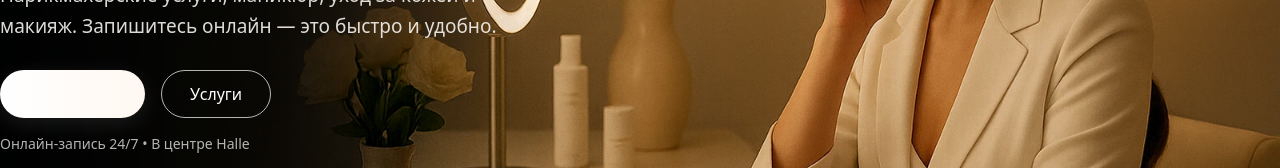
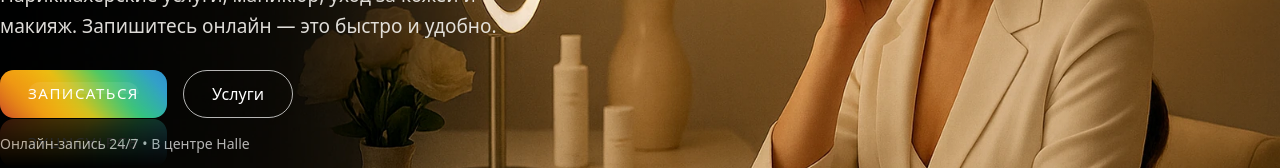
Before and after one commit to KonstantinM88/salon-elen-fe, a Next.js app: page / in a window 1280 px wide. Shown: the part 430-598 px from the top of the page. Built offline with nearby package versions, Linux system fonts and the light colour scheme; no server answers; the database is empty.

Commit message:
button upgrade

```diff
--- a/src/app/globals.css
+++ b/src/app/globals.css
@@ -393,3 +393,118 @@ html { scroll-behavior: smooth; }
     animation-duration: 6.5s;
   }
 }
+
+/* ====== Rainbow CTA (градиентный неон) ====== */
+/* анимация перелива */
+@keyframes rainbow-eff {
+  0%   { background-position: 0 0; }
+  50%  { background-position: 400% 0; }
+  100% { background-position: 0 0; }
+}
+
+/* базовый контейнер — используем Tailwind через @layer components */
+@layer components {
+  .rainbow-btn {
+    @apply relative inline-flex items-center justify-center
+           rounded-xl px-6 h-12 text-[15px] tracking-[0.1em] uppercase
+           select-none overflow-hidden bg-black text-white
+           transition-[transform,box-shadow,opacity] duration-300 ease-out;
+    -webkit-box-reflect: below 1px linear-gradient(transparent, #0004);
+  }
+
+  /* внутренний слой с текстом */
+  .rainbow-btn > span {
+    @apply relative z-[2];
+  }
+
+  /* полупрозрачный верхний блик */
+  .rainbow-btn > span::before {
+    content: "";
+    position: absolute;
+    inset: 0 0 50% 0;           /* верхняя половина */
+    border-top-left-radius: 0.75rem;  /* ~ rounded-xl */
+    border-top-right-radius: 0.75rem;
+    background: rgba(255,255,255,0.08);
+    pointer-events: none;
+  }
+
+  /* внешний градиентный слой */
+  .rainbow-btn::before,
+  .rainbow-btn::after {
+    content: "";
+    position: absolute;
+    inset: 0;
+    border-radius: 0.75rem;     /* sync с rounded-xl */
+    background: linear-gradient(
+      45deg,
+      #c0392b, #f39c12, #f1c40f, #2ecc71,
+      #3498db, #2980b9, #9b59b6, #8e44ad,
+      #c0392b, #f39c12, #f1c40f, #2ecc71,
+      #3498db, #2980b9, #9b59b6, #8e44ad
+    );
+    background-size: 400%;
+    opacity: 0;
+    transition: opacity .5s ease;
+    z-index: 0;
+  }
+
+  /* размытие для неонового свечения */
+  .rainbow-btn::after {
+    filter: blur(18px);
+  }
+
+  /* hover/focus — включаем свечение и перелив */
+  .rainbow-btn:hover::before,
+  .rainbow-btn:hover::after,
+  .rainbow-btn:focus-visible::before,
+  .rainbow-btn:focus-visible::after {
+    opacity: 1;
+    animation: rainbow-eff 12s linear infinite;
+  }
+
+  /* на ховер делаем текст ярче */
+  .rainbow-btn:hover > span,
+  .rainbow-btn:focus-visible > span {
+    color: #fff;
+  }
+
+  /* фокус-обводка */
+  .rainbow-btn:focus-visible {
+    outline: none;
+    box-shadow: 0 0 0 3px rgba(255,255,255,.55), 0 0 0 6px rgba(255,255,255,.18);
+  }
+
+  /* модификатор: постоянная анимация в покое (idle) */
+  .rainbow-animate-idle::before,
+  .rainbow-animate-idle::after {
+    opacity: 1;
+    animation: rainbow-eff 12s linear infinite;
+  }
+
+  /* модификатор: без отражения снизу */
+  .rainbow-no-reflect {
+    -webkit-box-reflect: unset;
+  }
+}
+
+/* чуть сильнее эффекты на десктопе */
+@media (min-width: 1024px) and (hover: hover) and (pointer: fine) {
+  .rainbow-btn:hover {
+    box-shadow: 0 10px 28px rgba(255,255,255,0.16);
+    transform: translateY(-1px);
+  }
+  .rainbow-animate-idle::before,
+  .rainbow-animate-idle::after {
+    animation-duration: 10s; /* быстрее перелив на десктопе */
+  }
+}
+
+/* уважение к reduced motion */
+@media (prefers-reduced-motion: reduce) {
+  :root:not([data-allow-motion="true"]) .rainbow-btn::before,
+  :root:not([data-allow-motion="true"]) .rainbow-btn::after,
+  :root:not([data-allow-motion="true"]) .rainbow-animate-idle::before,
+  :root:not([data-allow-motion="true"]) .rainbow-animate-idle::after {
+    animation: none !important;
+  }
+}
--- a/src/app/page.tsx
+++ b/src/app/page.tsx
@@ -1,7 +1,8 @@
 import Link from "next/link";
 import Image from "next/image";
 import Section from "@/components/section";
-import CTAButton from "@/components/cta-button"; // ← живая кнопка
+// import CTAButton from "@/components/cta-button"; // ← больше не используем в герое
+import RainbowCTA from "@/components/RainbowCTA";   // ← новая градиентная кнопка
 import { prisma } from "@/lib/db";
 
 /* ---------- Типы ---------- */
@@ -61,7 +62,7 @@ export default async function Page() {
 
   return (
     <main>
-      {/* HERO — mobile старый layout, но кнопка заменена на CTAButton; desktop — обновлённый тёмный */}
+      {/* HERO — mobile и desktop с новой градиентной кнопкой RainbowCTA */}
       <section className="relative isolate w-full">
         {/* ===== MOBILE (до md) ===== */}
         <div className="md:hidden">
@@ -105,32 +106,13 @@ export default async function Page() {
               Парикмахерские услуги, маникюр, уход за кожей и макияж. Запишитесь онлайн — это быстро и удобно.
             </p>
             <div className="mt-4 flex gap-3">
-              {/* Мобильная «живая» кнопка — делаем компактнее высоту/паддинги */}
-              {/* <CTAButton href="/booking" idle="aura" className="h-10 px-5 text-sm">
-  Записаться
-</CTAButton> */}
-{/* Мобильная «живая» кнопка — ярче и заметнее */}
-<CTAButton
-  href="/booking"
-  ariaLabel="Записаться онлайн"
-  idle="aura"
-  cycleBg
-  cycleText={[
-    "Записаться",
-    "Свободные слоты сегодня",
-    "3 минуты — и готово",
-    "Мастер ждёт вас"
-  ]}
-  cycleIntervalMs={4200} // меняем чуть реже
-  hoverText="Записаться сейчас"
-  pressText="Открываю запись…"
-  className="cta-boost idle-sheen"
->
-  Записаться
-</CTAButton>
-
-
-
+              {/* Мобильная новая кнопка — компактнее и можно включить idle-анимацию */}
+              <RainbowCTA
+                href="/booking"
+                label="Записаться"
+                className="h-10 px-5 text-[14px]"  /* уменьшили габариты */
+                idle                                     /* всегда переливается мягко */
+              />
 
               <Link
                 href="/services"
@@ -181,19 +163,13 @@ export default async function Page() {
                   </p>
 
                   <div className="mt-7 flex items-center gap-4">
-                    {/* Десктопная «живая» кнопка */}
-                    {/* <CTAButton href="/booking" idle="sheen">Записаться</CTAButton> */}
-                    {/* Десктопная «живая» кнопка — делаем заметнее */}
-<CTAButton
-  href="/booking"
-  ariaLabel="Записаться онлайн"
-  idle="gradient"                            // мягкий тёплый перелив
-  className="cta-boost idle-sheen"           // + редкий автоблик и усиление для десктопа
->
-  Записаться
-</CTAButton>
-
-
+                    {/* Десктопная новая кнопка — чуть крупнее и idle-анимация */}
+                    <RainbowCTA
+                      href="/booking"
+                      label="Записаться"
+                      className="h-12 px-7 text-[15px]"
+                      idle   /* всегда переливается (в покое тоже) */
+                    />
 
                     <Link
                       href="/services"
@@ -337,6 +313,7 @@ export default async function Page() {
               Выберите удобное время и запишитесь онлайн.
             </p>
             <div className="mt-6">
+              {/* Здесь можно тоже поставить RainbowCTA, если хочешь единый стиль */}
               <Link href="/booking" className="btn">Записаться</Link>
             </div>
           </div>
--- /dev/null
+++ b/src/components/RainbowCTA.tsx
@@ -0,0 +1,32 @@
+"use client";
+
+import Link from "next/link";
+
+export default function RainbowCTA({
+  href,
+  label = "Записаться",
+  className = "",
+  idle = false,           // true — всегда переливается (без ховера)
+  noReflect = false,      // убрать отражение снизу
+}: {
+  href: string;
+  label?: string;
+  className?: string;
+  idle?: boolean;
+  noReflect?: boolean;
+}) {
+  const mods = [
+    "rainbow-btn",
+    idle ? "rainbow-animate-idle" : "",
+    noReflect ? "rainbow-no-reflect" : "",
+    className,
+  ]
+    .filter(Boolean)
+    .join(" ");
+
+  return (
+    <Link href={href} className={mods}>
+      <span>{label}</span>
+    </Link>
+  );
+}
```
